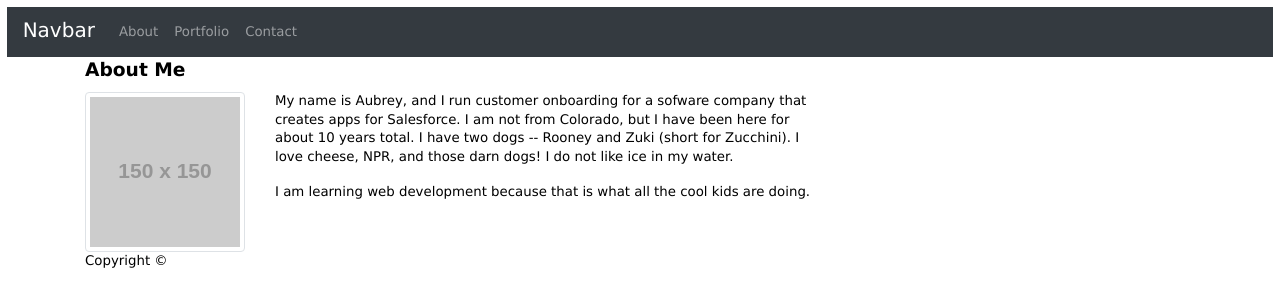
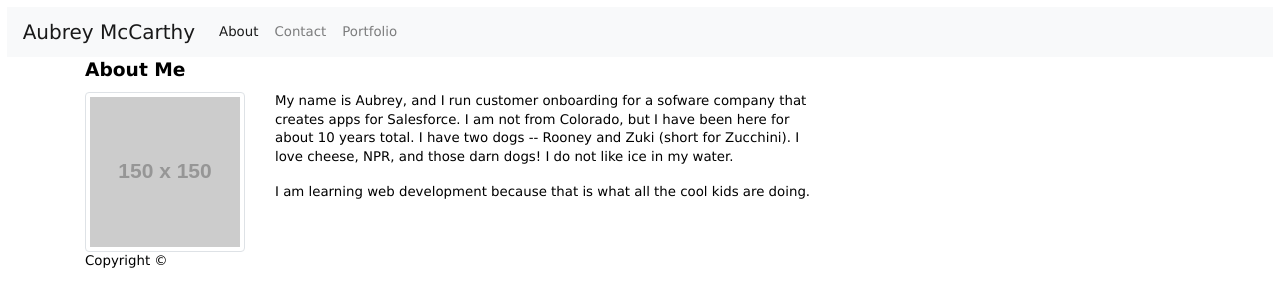
Before and after one commit to aubrey3601/aubreybootstrapportfolio, a plain HTML site: page index.html in a window 1280 px wide. Drawn offline with nearby package versions, Linux system fonts and the light colour scheme; placeholder pictures from the web are drawn by us.

Commit message:
fixing index

```diff
--- a/index.html
+++ b/index.html
@@ -10,25 +10,25 @@
 </head>
 
 <body>
-    <!-- Start Nav -->
-    <nav class="navbar navbar-expand-lg navbar-dark bg-dark">
-        <span class="navbar-brand mb-1 h1">Navbar</span>
+    <nav class="navbar navbar-expand-lg navbar-light bg-light">
+        <a class="navbar-brand" href="#">Aubrey McCarthy</a>
         <button class="navbar-toggler" type="button" data-toggle="collapse" data-target="#navbarSupportedContent"
             aria-controls="navbarSupportedContent" aria-expanded="false" aria-label="Toggle navigation">
             <span class="navbar-toggler-icon"></span>
         </button>
+
         <div class="collapse navbar-collapse" id="navbarSupportedContent">
-            <ul class="nav navbar-nav navbar-right">
+            <ul class="navbar-nav mr-auto">
+                <li class="nav-item active">
+                    <a class="nav-link" href="#">About <span class="span4"></span></a>
+                </li>
                 <li class="nav-item">
-                    <a class="nav-link" href="#">About</a>
+                    <a class="nav-link" href="#">Contact</a>
                 </li>
                 <li class="nav-item">
                     <a class="nav-link" href="#">Portfolio</a>
                 </li>
-                <li class="nav-item">
-                    <a class="nav-link" href="#">Contact</a>
-                </li>
-            </ul>
+                </form>
         </div>
     </nav>
     <!-- End Nav -->
```
